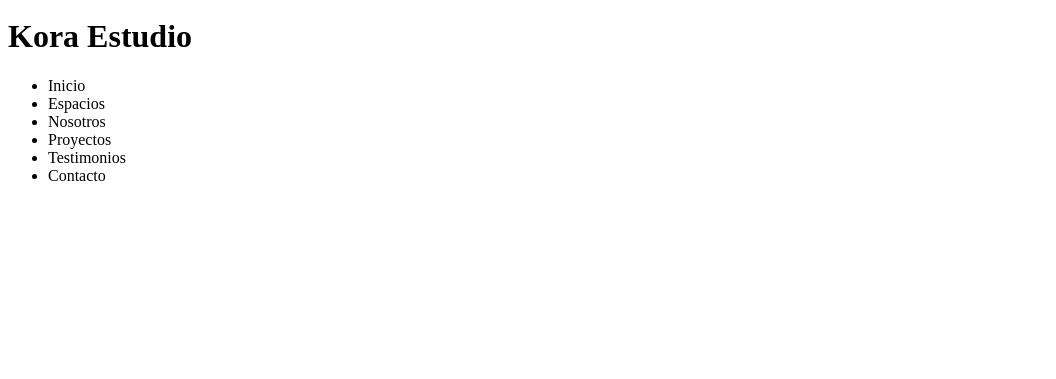
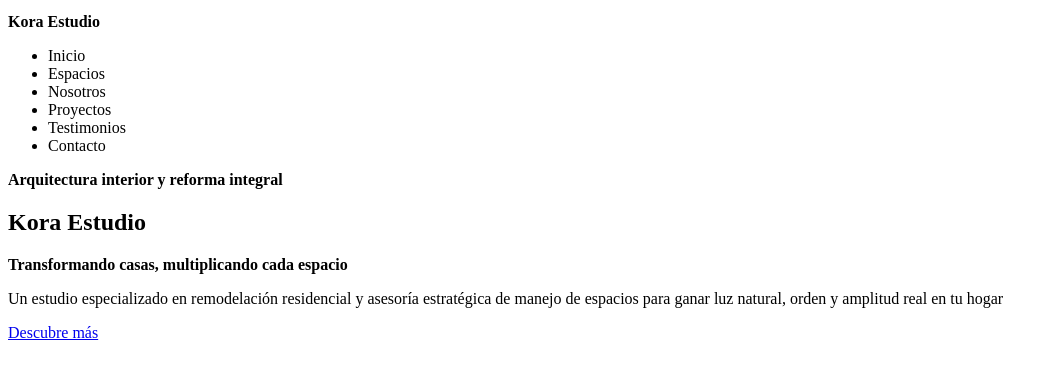
Before and after one commit to JustJD1901/simulacroHtmlCss, a plain HTML site: page simulacroHtmlCss/index.html in a window 1280 px wide. Shown: the part 29-408 px from the top of the page, without its empty margins (0-1056 px from the left). Drawn offline with nearby package versions, Linux system fonts and the light colour scheme.

Commit message:
feat(index): add start section

```diff
--- a/simulacroHtmlCss/index.html
+++ b/simulacroHtmlCss/index.html
@@ -10,13 +10,14 @@
     <link
         href="https://fonts.googleapis.com/css2?family=Fraunces:opsz,wght@9..144,600;9..144,700&family=Plus+Jakarta+Sans:wght@400;500;600;700&display=swap"
         rel="stylesheet">
-    <link rel="stylesheet" href="https://fonts.googleapis.com/css2?family=Material+Symbols+Outlined:opsz,wght,FILL,GRAD@24,500,0,0" />
+    <link rel="stylesheet"
+        href="https://fonts.googleapis.com/css2?family=Material+Symbols+Outlined:opsz,wght,FILL,GRAD@24,500,0,0" />
 </head>
 
 <body>
     <header>
         <img src="img/logo-kora-estudio" alt="Logo Kora Estudio">
-        <h1>Kora Estudio</h1>
+        <p><strong>Kora Estudio</strong></p>
         <nav>
             <ul>
                 <li><a href="#inicio"></a>Inicio</li>
@@ -30,7 +31,14 @@
     </header>
 
     <main>
-
+        <section id="inicio">
+            <p><strong>Arquitectura interior y reforma integral</strong></p>
+            <h1>Kora Estudio</h1>
+            <p><strong>Transformando casas, multiplicando cada espacio</strong></p>
+            <p>Un estudio especializado en remodelación residencial y asesoría estratégica de manejo de espacios para
+                ganar luz natural, orden y amplitud real en tu hogar</p>
+            <a href="#nosotros">Descubre más</a>
+        </section>
     </main>
 
     <footer>
```
